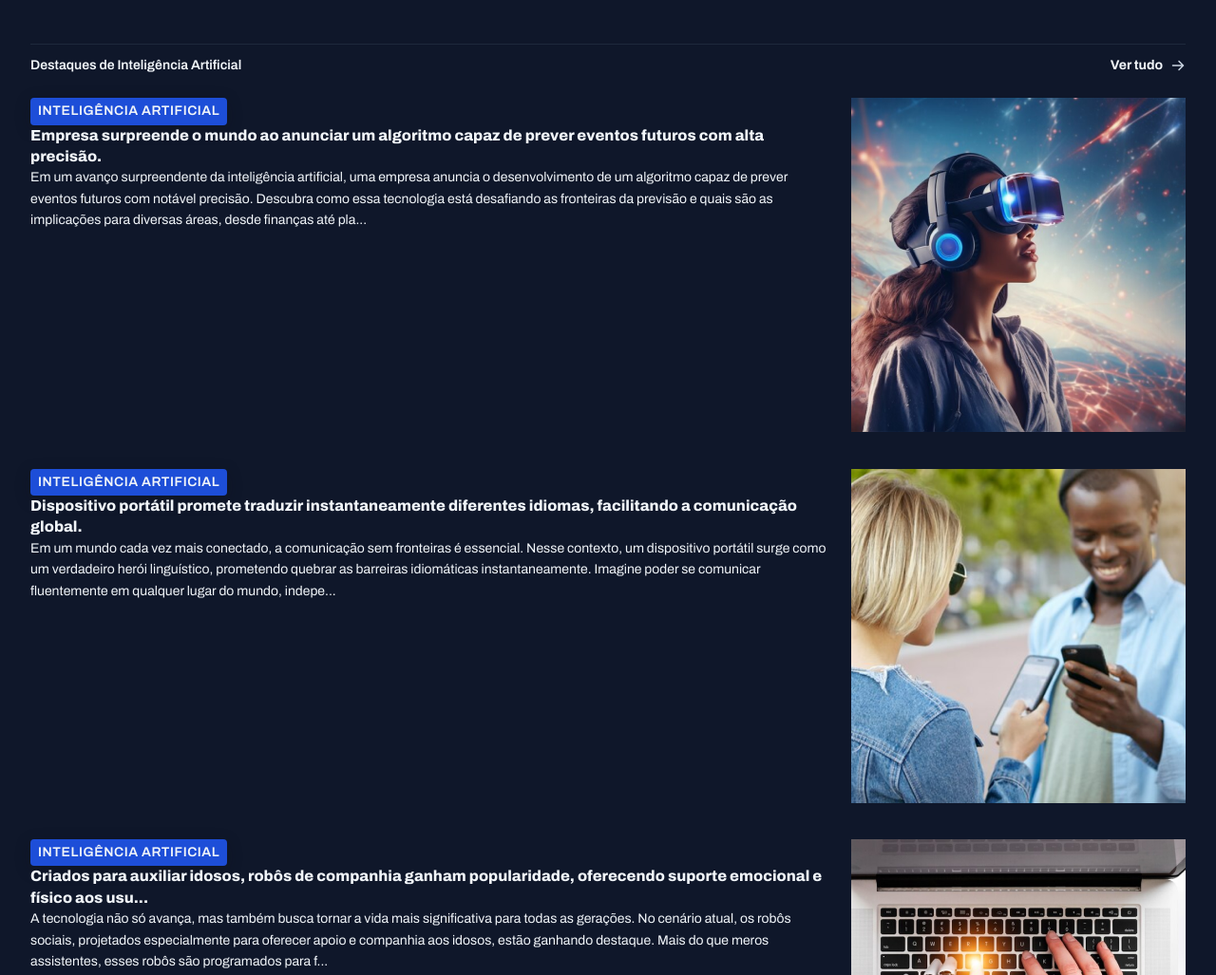
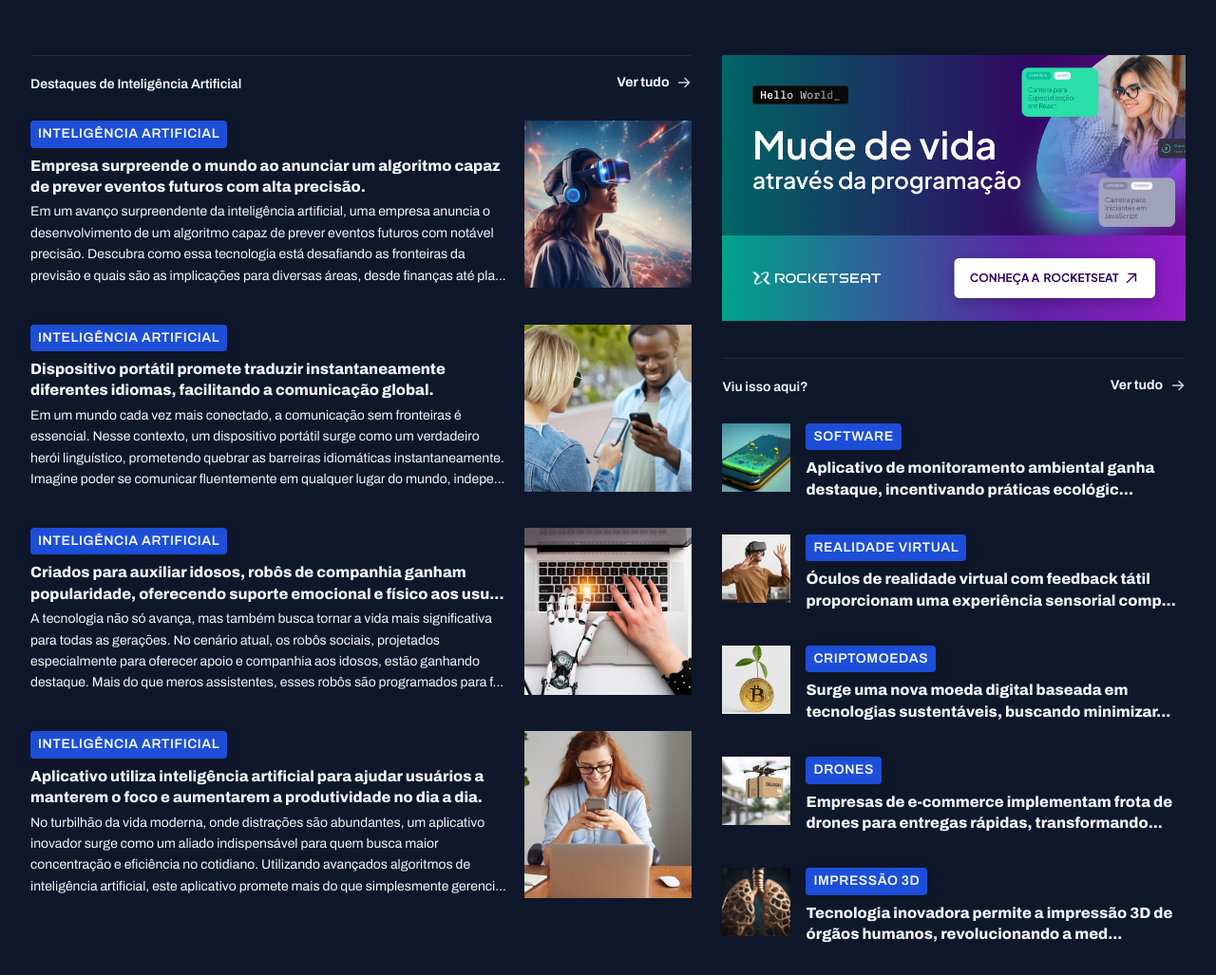
Before and after one commit to icarofurlaneto/portal-de-noticias, a plain HTML site: page index.html in a window 1280 px wide. Shown: the part 1060-2087 px from the top of the page at 95% size. Drawn offline with Linux system fonts and the light colour scheme.

Commit message:
estilizando os ultimos cards

```diff
--- a/index.html
+++ b/index.html
@@ -167,12 +167,12 @@
         </div>
       </section>
 
-      <section id="ai">
+      <section id="ia">
         <header class="grid grid-flow-col">
           <h3>Destaques de Inteligência Artificial</h3>
           <a href="#" class="grid grid-flow-col">
             <strong>Ver tudo</strong>
-            <img src="assets/icons/ArrowRight.svg" alt="ícone de seta" />
+            <span></span>
           </a>
         </header>
 
@@ -269,7 +269,7 @@
         </div>
       </section>
 
-      <div>
+      <aside>
         <div id="ads">
           <img src="assets/images/Ads.png" alt="Anúncio" />
         </div>
@@ -279,7 +279,7 @@
             <h3>Viu isso aqui?</h3>
             <a href="#" class="grid grid-flow-col">
               <strong>Ver tudo</strong>
-              <img src="assets/icons/ArrowRight.svg" alt="ícone de seta" />
+              <span></span>
             </a>
           </header>
 
@@ -295,7 +295,7 @@
                 <span class="content-tag">Software</span>
                 <h3 class="text-xl">
                   Aplicativo de monitoramento ambiental ganha destaque,
-                  incentivando práticas ecológicas e pro...
+                  incentivando práticas ecológic...
                 </h3>
               </div>
             </article>
@@ -311,7 +311,7 @@
                 <span class="content-tag">Realidade Virtual</span>
                 <h3 class="text-xl">
                   Óculos de realidade virtual com feedback tátil proporcionam
-                  uma experiência sensorial complet...
+                  uma experiência sensorial comp...
                 </h3>
               </div>
             </article>
@@ -327,7 +327,7 @@
                 <span class="content-tag">Criptomoedas</span>
                 <h3 class="text-xl">
                   Surge uma nova moeda digital baseada em tecnologias
-                  sustentáveis, buscando minimizar o i...
+                  sustentáveis, buscando minimizar...
                 </h3>
               </div>
             </article>
@@ -343,7 +343,7 @@
                 <span class="content-tag">Drones</span>
                 <h3 class="text-xl">
                   Empresas de e-commerce implementam frota de drones para
-                  entregas rápidas, transformando o ce....
+                  entregas rápidas, transformando...
                 </h3>
               </div>
             </article>
@@ -359,13 +359,13 @@
                 <span class="content-tag">Impressão 3d</span>
                 <h3 class="text-xl">
                   Tecnologia inovadora permite a impressão 3D de órgãos humanos,
-                  revolucionando a medicina e a li...
+                  revolucionando a med...
                 </h3>
               </div>
             </article>
           </div>
         </section>
-      </div>
+      <aside>
     </main>
   </body>
 </html>
--- a/styles/global.css
+++ b/styles/global.css
@@ -53,8 +53,16 @@ img {
 }
 
 main {
-  margin-top: 40px;
-  gap: 80px;
+  margin-block: 40px;
+  row-gap: 80px;
+  column-gap: 32px;
+
+  grid-template-columns: 2fr 1.4fr;
+
+  grid-template-areas:
+  "featured featured"
+  "weekly weekly"
+  "ai aside";
 }
 
 .content-tag {
--- a/styles/sections.css
+++ b/styles/sections.css
@@ -22,6 +22,7 @@ section header {
 }
 
 #featured {
+  grid-area: featured;
   img {
     height: 100%;
     object-fit: cover;
@@ -59,7 +60,7 @@ section header {
 }
 
 #weekly {
-
+  grid-area: weekly;
   & > div {
     grid-template-columns: repeat(4, 292px);
   }
@@ -82,3 +83,42 @@ section header {
     }
   }
 }
+
+#ia {
+  grid-area: ai;
+
+  img {
+    width: 176px;
+  }
+
+}
+
+h3 {
+  margin-block: 8px 4px;
+}
+
+aside {
+  grid-area: aside;
+
+  #ads {
+    margin-bottom: 32px;
+  }
+}
+
+#more {
+
+
+
+
+  img {
+    width: 72px;
+    aspect-ratio: 1/1;
+    object-fit: cover;
+  }
+
+
+
+  article {
+    margin-bottom: 32px;
+  }
+}
```
